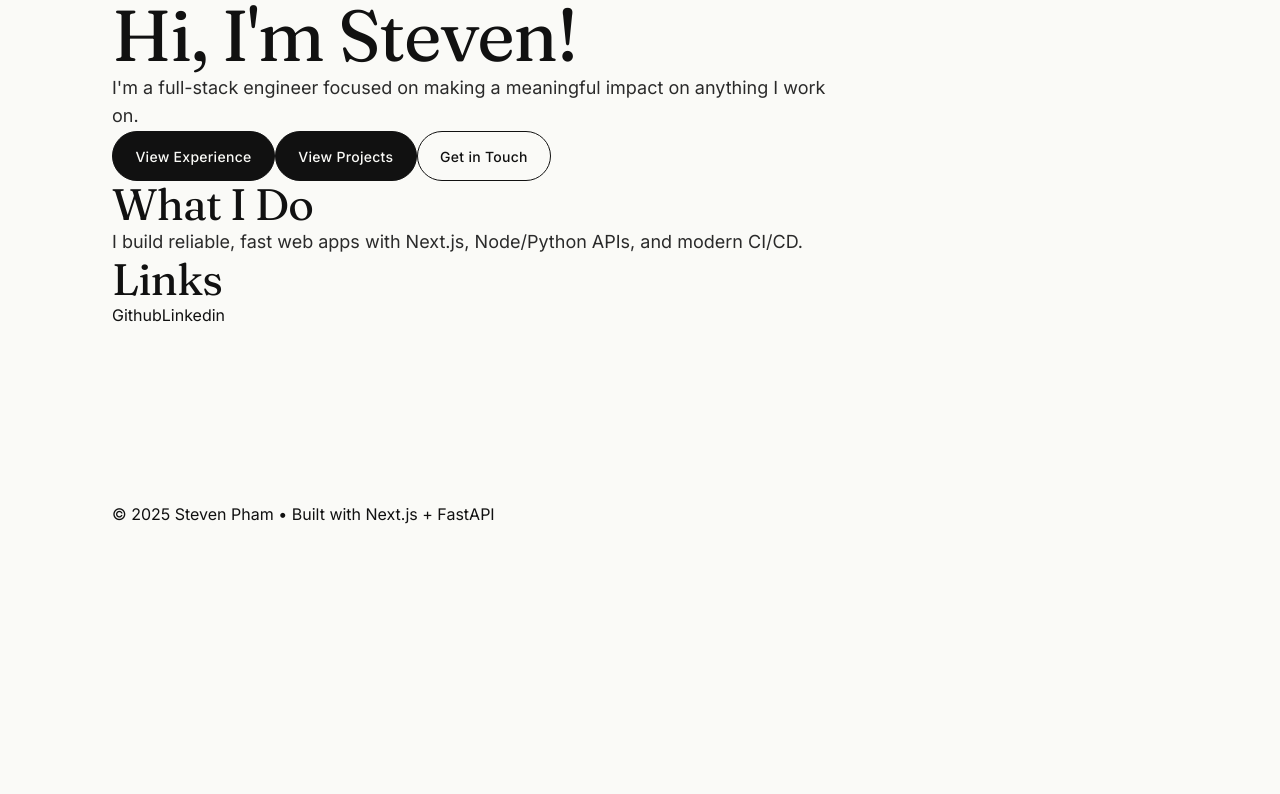
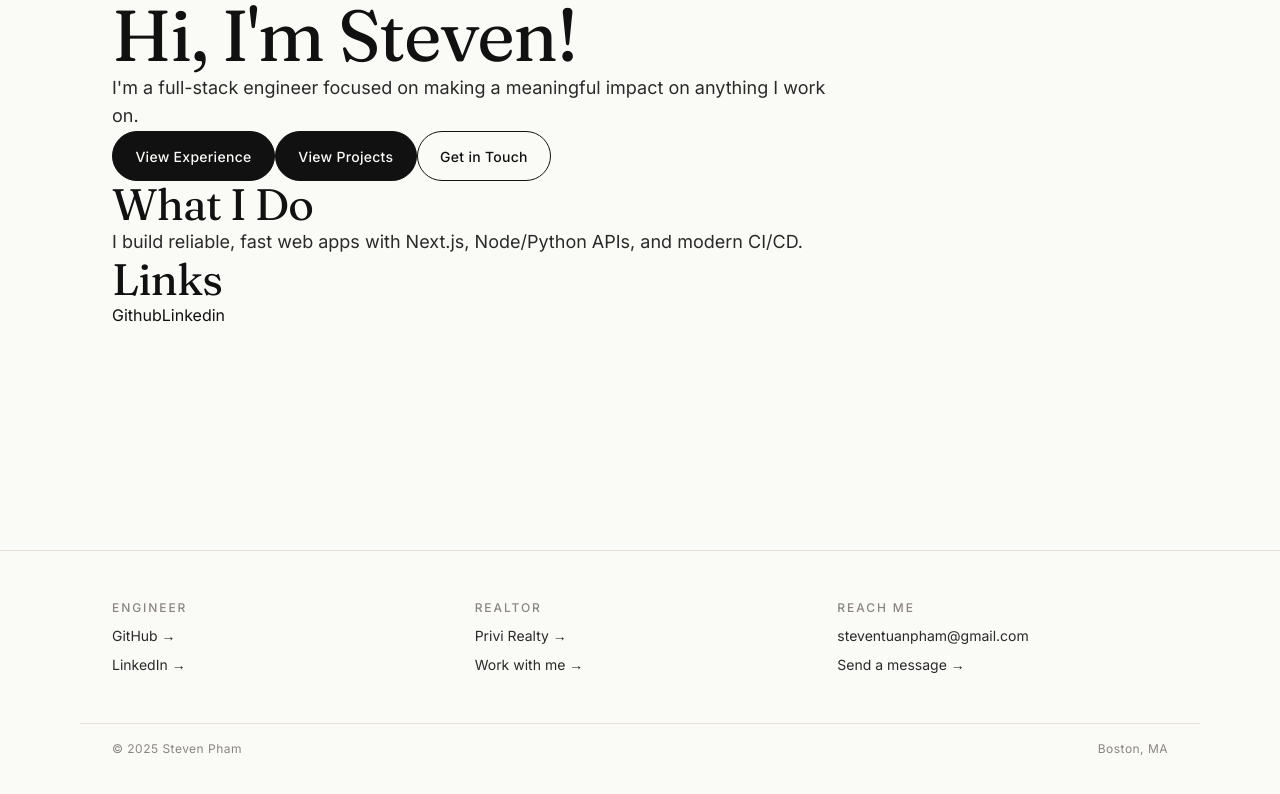
Before and after one commit to xStevenTP/personal-website, a Next.js app in the folder src/frontend/: page / in a window 1280 px wide. Shown: the part 206-1000 px from the top of the page. Built offline with nearby package versions, Linux system fonts and the light colour scheme.

Commit message:
feat(footer): three-column editorial footer surfacing both identities

```diff
--- /dev/null
+++ b/src/frontend/components/Footer.module.scss
@@ -0,0 +1,27 @@
+@use '../styles/mixins' as *;
+
+.footer { @include hairline-top; margin-top: var(--space-24); }
+.inner {
+  @include container;
+  display: grid;
+  grid-template-columns: repeat(3, minmax(0, 1fr));
+  gap: var(--space-8);
+  padding-block: var(--space-12);
+  @media (max-width: 640px) { grid-template-columns: 1fr; }
+}
+.col {
+  display: flex;
+  flex-direction: column;
+  gap: var(--space-2);
+  a { font-size: var(--fs-sm); color: var(--ink-soft); &:hover { color: var(--ink); } }
+}
+.meta {
+  @include container;
+  @include hairline-top;
+  display: flex;
+  justify-content: space-between;
+  padding-block: var(--space-4);
+  font-size: var(--fs-xs);
+  color: var(--mute);
+  letter-spacing: 0.04em;
+}
--- a/src/frontend/components/Footer.tsx
+++ b/src/frontend/components/Footer.tsx
@@ -1,7 +1,30 @@
+import styles from './Footer.module.scss';
+
 export default function Footer() {
+  const year = new Date().getFullYear();
   return (
-    <footer className="footer container">
-      <div>© {new Date().getFullYear()} Steven Pham • Built with Next.js + FastAPI</div>
+    <footer className={styles.footer}>
+      <div className={styles.inner}>
+        <div className={styles.col}>
+          <span className="eyebrow">Engineer</span>
+          <a href="https://github.com/xStevenTP" target="_blank" rel="noopener">GitHub <span data-arrow /></a>
+          <a href="https://www.linkedin.com/in/steven-pham-697585168/" target="_blank" rel="noopener">LinkedIn <span data-arrow /></a>
+        </div>
+        <div className={styles.col}>
+          <span className="eyebrow">Realtor</span>
+          <a href="https://privirealty.com" target="_blank" rel="noopener">Privi Realty <span data-arrow /></a>
+          <a href="/realty">Work with me <span data-arrow /></a>
+        </div>
+        <div className={styles.col}>
+          <span className="eyebrow">Reach me</span>
+          <a href="mailto:steventuanpham@gmail.com">steventuanpham@gmail.com</a>
+          <a href="/contact">Send a message <span data-arrow /></a>
+        </div>
+      </div>
+      <div className={styles.meta}>
+        <span>© {year} Steven Pham</span>
+        <span>Boston, MA</span>
+      </div>
     </footer>
   );
 }
```
